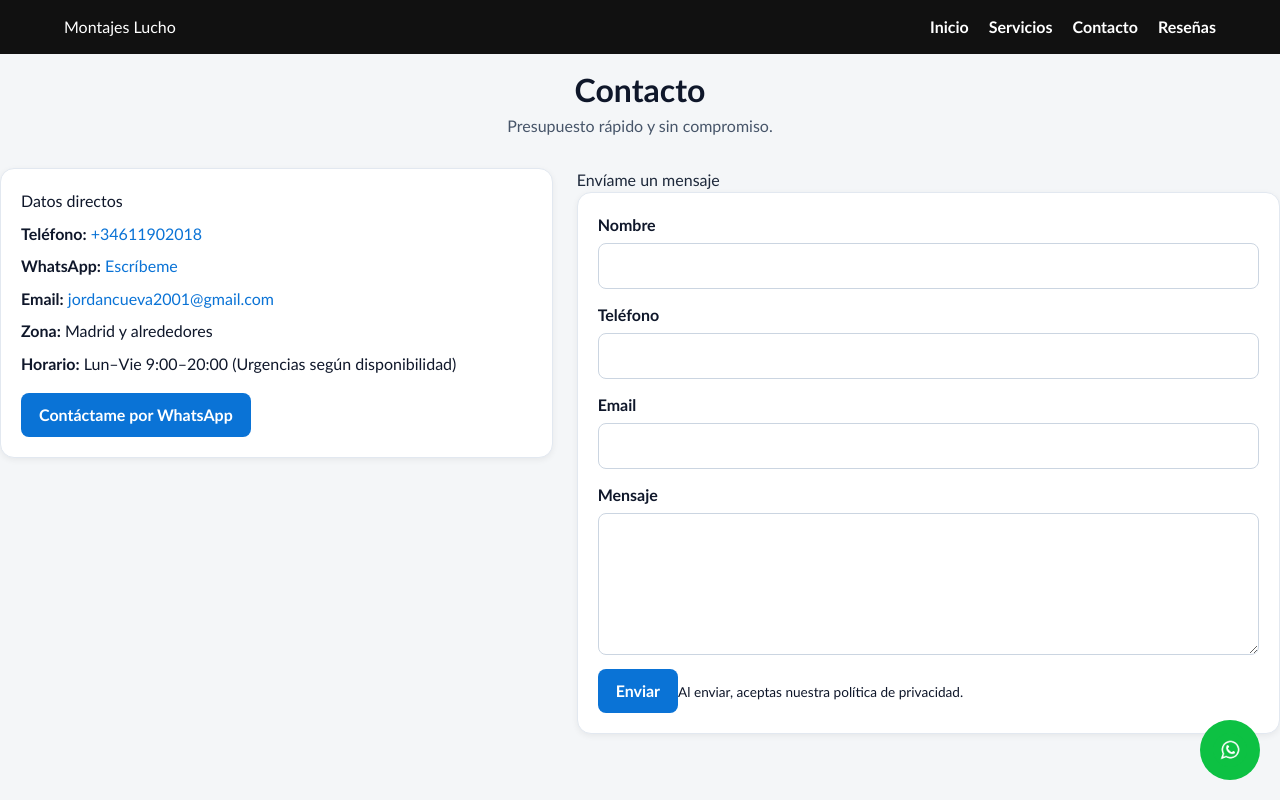
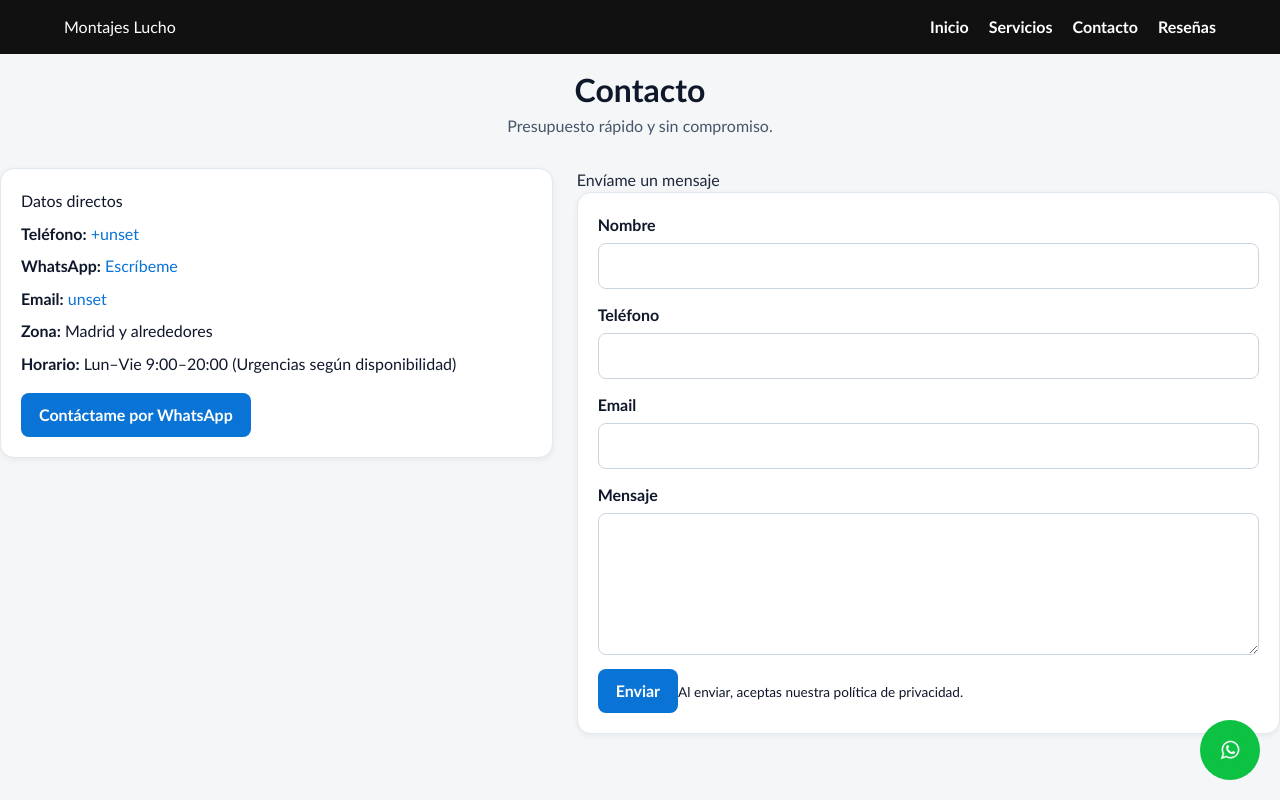
Before and after one commit to cybertechcorp/montajes-lucho, a React (Vite) app in the folder frontend/: page /contact in a window 1280 px wide. Built offline with nearby package versions, Linux system fonts and the light colour scheme; no server answers.

Commit message:
fix: whatsapp links and add contact variables

```diff
--- a/frontend/src/components/WhatsAppButton/index.tsx
+++ b/frontend/src/components/WhatsAppButton/index.tsx
@@ -3,7 +3,8 @@ import "./index.css";
 export default function WhatsAppButton() {
   return (
     <a
-      href="https://wa.me/34XXXXXXXXX"
+      href={`https://wa.me/${import.meta.env.VITE_PROVIDER_PHONE}?text=${encodeURIComponent("Hola, te escribo desde la web de montajes. Me gustaría solicitar información.")}`}
+
       className="whatsapp-btn"
       target="_blank"
       rel="noopener noreferrer"
--- a/frontend/src/pages/Contact/index.tsx
+++ b/frontend/src/pages/Contact/index.tsx
@@ -43,9 +43,8 @@ const handleSubmit = async (e: FormEvent<HTMLFormElement>) => {
   }
 };
 
-  const phone = "34611902018"; // <-- PON EL NÚMERO REAL
-  const telHref = `tel:+${phone}`;
-  const waHref = `https://wa.me/${phone}?text=${encodeURIComponent("Hola, te escribo desde la web de montajes. Me gustaría solicitar información.")}`;
+  const telHref = `tel:+${import.meta.env.VITE_PROVIDER_PHONE}`;
+  const waHref = `https://wa.me/${import.meta.env.VITE_PROVIDER_PHONE}?text=${encodeURIComponent("Hola, te escribo desde la web de montajes. Me gustaría solicitar información.")}`;
 
   return (
     <article className="section contact-page">
@@ -59,9 +58,9 @@ const handleSubmit = async (e: FormEvent<HTMLFormElement>) => {
         <aside className="contact-card">
           <h2>Datos directos</h2>
           <ul className="contact-list">
-            <li><strong>Teléfono:</strong> <a href={telHref}>+{phone}</a></li>
+            <li><strong>Teléfono:</strong> <a href={telHref}>+{import.meta.env.VITE_PROVIDER_PHONE}</a></li>
             <li><strong>WhatsApp:</strong> <a href={waHref} target="_blank" rel="noopener noreferrer">Escríbeme</a></li>
-            <li><strong>Email:</strong> <a href="mailto:contacto@lucho.com">jordancueva2001@gmail.com</a></li>
+            <li><strong>Email:</strong> <a href={`mailto:${import.meta.env.VITE_PROVIDER_EMAIL}`}>{import.meta.env.VITE_PROVIDER_EMAIL}</a></li>
             <li><strong>Zona:</strong> Madrid y alrededores</li>
             <li><strong>Horario:</strong> Lun–Vie 9:00–20:00 (Urgencias según disponibilidad)</li>
           </ul>
@@ -114,11 +113,11 @@ const handleSubmit = async (e: FormEvent<HTMLFormElement>) => {
         "name": "Montajes y Transportes Lucho",
         "image": "/og-image.jpg",
         "areaServed": "Madrid",
-        "telephone": '+${phone}',
+        "telephone": '+${import.meta.env.VITE_PROVIDER_PHONE}',
         "url": "https://tudominio.com",
         "priceRange": "€€",
         "sameAs": [
-          "https://wa.me/" + phone
+          "https://wa.me/" + import.meta.env.VITE_PROVIDER_PHONE
         ]
       }) }} />
     </article>
```
Also changed, not shown: 1 other file (tests, documents, lock files or other folders).
